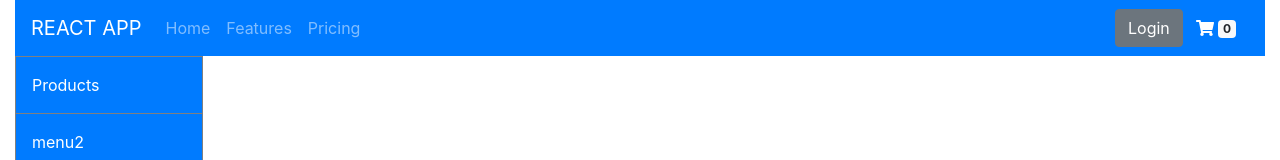
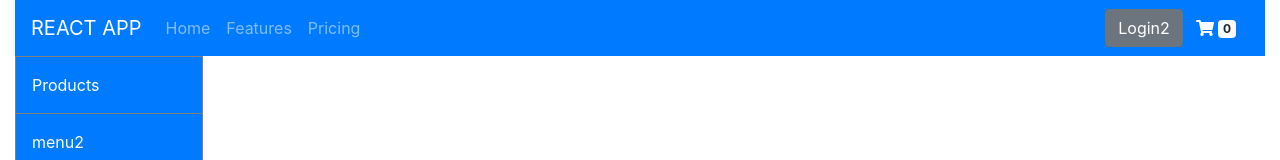
Before and after one commit to jrcayetano/react-e-commerce_old, a React (Create React App) app: page / in a window 1280 px wide. Shown: the top 160 px of the page. Built offline with nearby package versions, Linux system fonts and the light colour scheme.

Commit message:
test change rename git repo

```diff
--- a/src/home/components/LoginButton/LogginButton.jsx
+++ b/src/home/components/LoginButton/LogginButton.jsx
@@ -4,7 +4,7 @@ import Button from "react-bootstrap/Button";
 const LoginButton = () => {
   return (
     <Button href="/login" variant="secondary">
-      Login
+      Login2
     </Button>
   );
 };
```
